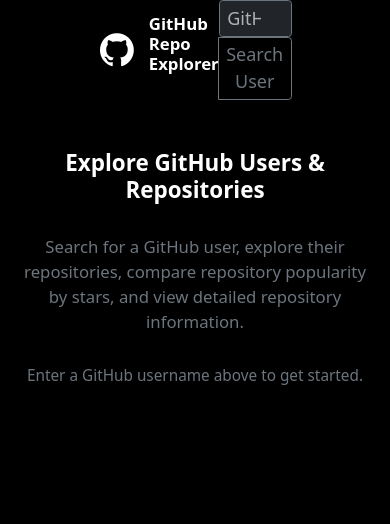
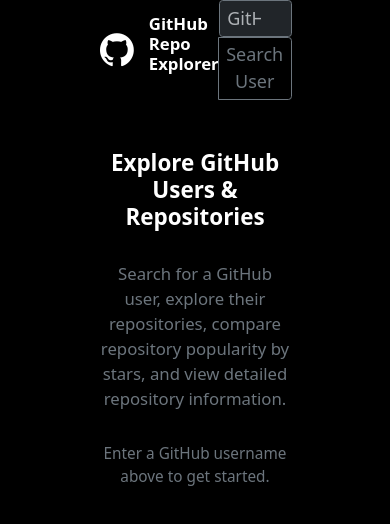
Before and after one commit to atelesjr/github-repo-explorer, a React (Vite) app: page / in a window 390 px wide. Shown: the top 524 px of the page. Built offline with nearby package versions, Linux system fonts and the light colour scheme.

Commit message:
feat: responsivie correction

```diff
--- a/src/components/layout/Header/index.tsx
+++ b/src/components/layout/Header/index.tsx
@@ -9,7 +9,7 @@
 		>
 			<div className="d-flex align-items-center gap-4">
 				<Logo />
-				<h1 className="text-white fs-2">GitHub Repo Explorer</h1>
+				<h1 className="text-white fs-2 fs-md-5">GitHub Repo Explorer</h1>
 			</div>
 			<div className="search ms-auto">
 				<UserSearch />
--- a/src/index.css
+++ b/src/index.css
@@ -9,7 +9,7 @@
 	--h2-size: 2.4rem;
 	--h3-size: 2rem;
 	--h4-size: 1.8rem;
-	--app-horizontal-padding: 2rem;
+	--app-horizontal-padding: 10rem;
 }
 
 @media (min-width: 1024px) {
```
